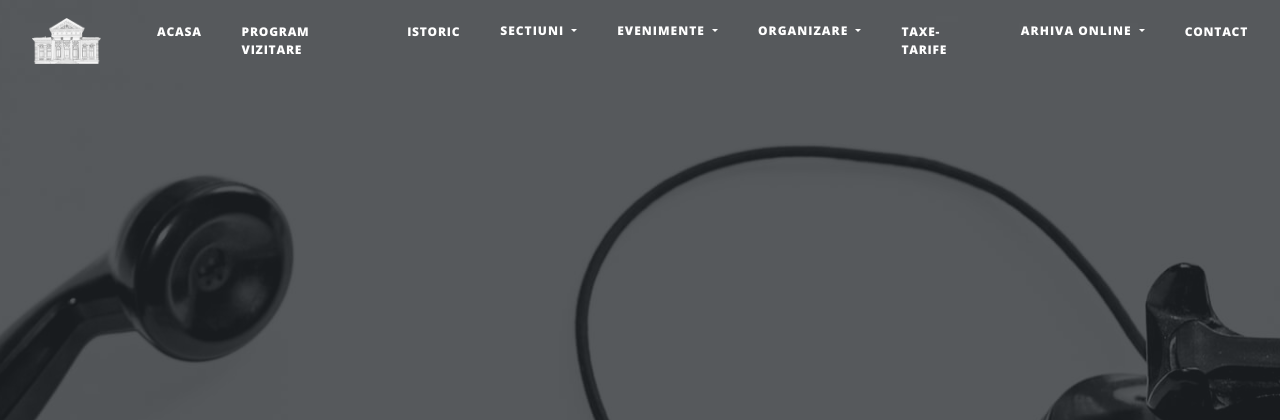
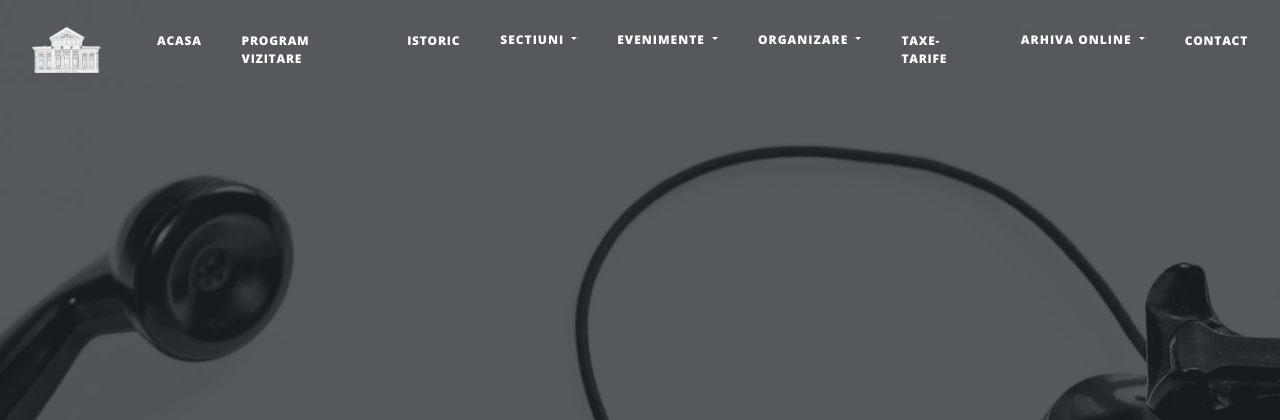
Before and after one commit to DragutuMatei/danielSite, a PHP site: page /contact.php in a window 1280 px wide. Shown: the top 420 px of the page. Run offline with PHP 8.4, Linux system fonts and the light colour scheme; data that the repository does not hold is empty.

Commit message:
merg sa vad daca e totu ok

```diff
--- a/navbar.php
+++ b/navbar.php
@@ -3,7 +3,7 @@
         text-transform: uppercase;
     }
 </style>
-<nav class="navbar navbar-light navbar-expand-lg fixed-top" id="mainNav">
+<nav class="navbar navbar-light navbar-expand-lg fixed-top" style="height: 100px;" id="mainNav">
     <div class="container-fluid">
         <a class="navbar-brand" href="index.php">
             <img src="./assets/img/Asset 1.png" width="69" height="46" class="d-inline-block align-top" alt="">
```
